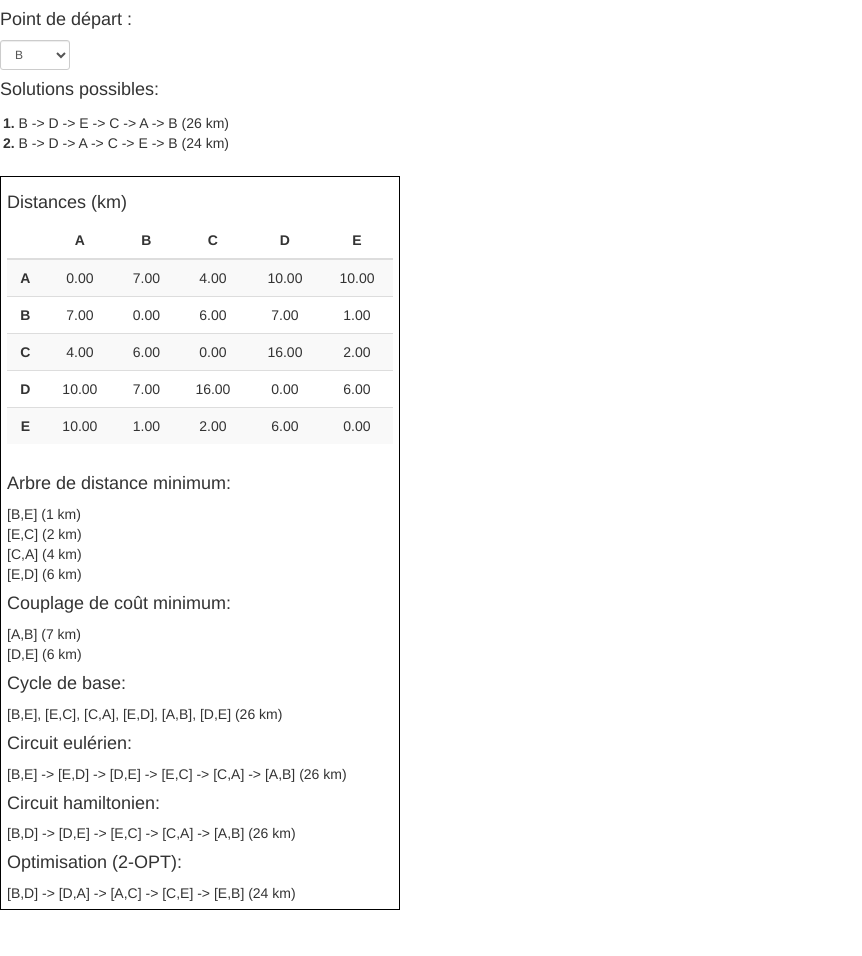
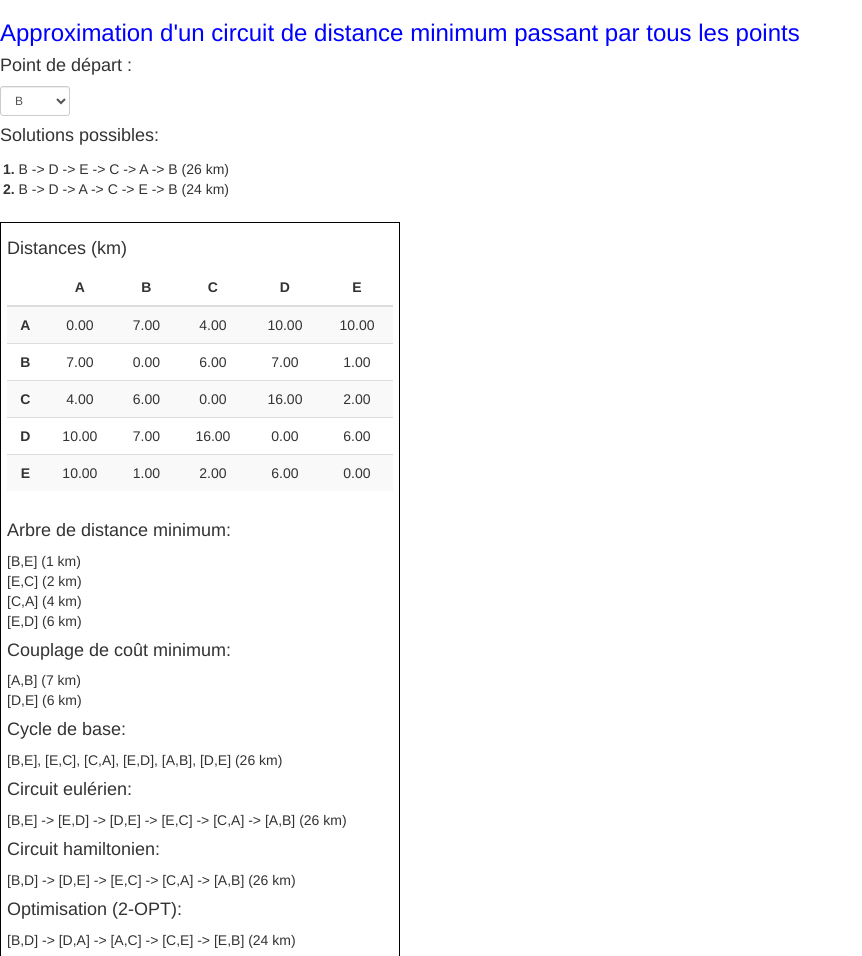
Before and after one commit to spinico/PathFinder, a plain HTML site: page index.html in a window 1280 px wide. Shown: the whole page, without its empty margins (0-862 px from the left). Before the commit the page ends 910 px from the top, so only its background shows below. Drawn offline with nearby package versions, Linux system fonts and the light colour scheme.

Commit message:
Code cleanup

```diff
--- a/index.html
+++ b/index.html
@@ -9,6 +9,7 @@
           crossorigin="anonymous">
 </head>
 <body ng-app="pathFinderDemo">
+    <h3 style="color:blue;">Approximation d'un circuit de distance minimum passant par tous les points</h3>
     <div ng-controller="pathFinderController"
          ng-init="evaluate(data.start)">
         <form novalidate>
```
Also changed, not shown: src/pathfinder.js (+0 -22 lines).
